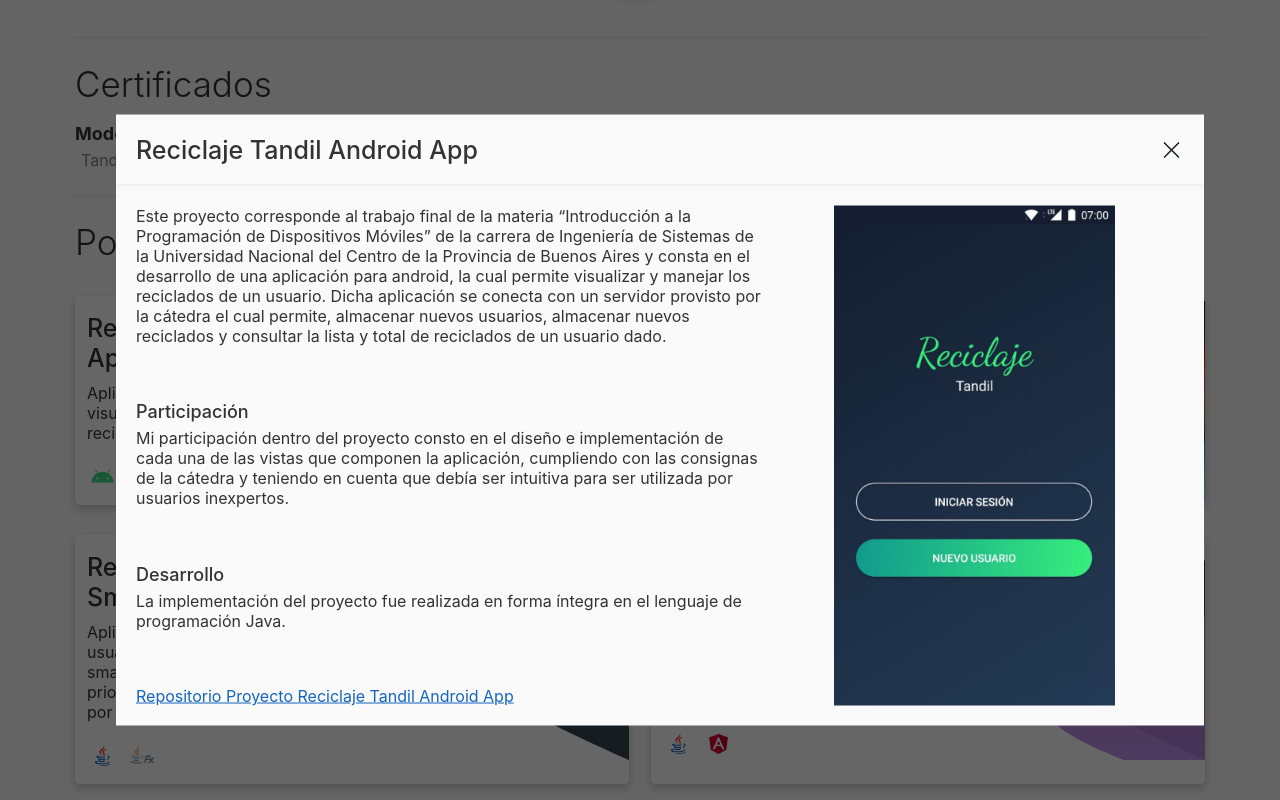
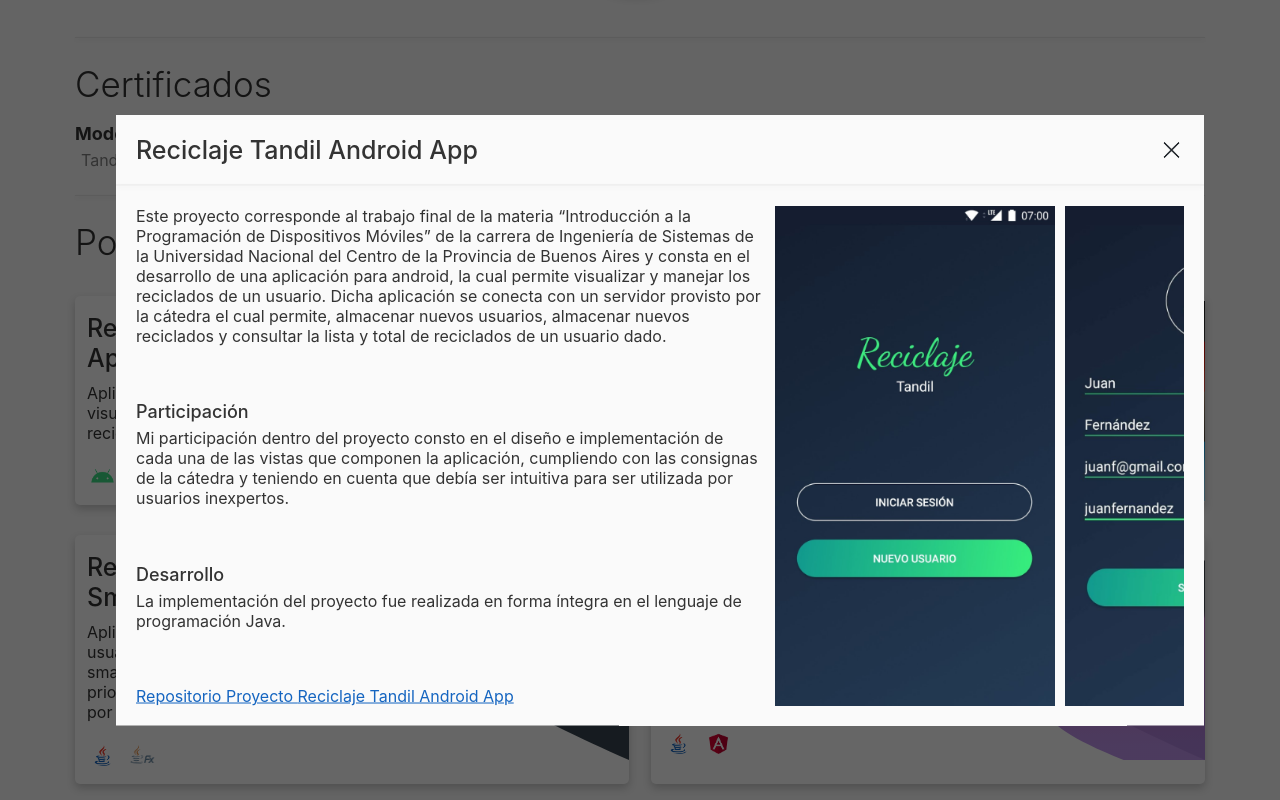
Before and after one commit to carreterosanti/Personal-Resume, a React (Create React App) app: page / in a window 1280 px wide. Both pictures are taken after a click on the element 351 px from the left and 1373 px from the top of the page. Shown: the part 973-1773 px from the top of the page. Built offline with nearby package versions, Linux system fonts and the light colour scheme.

Commit message:
Test Img Info Proyecto Layout v1.3

```diff
--- a/src/components/InfoProyecto.js
+++ b/src/components/InfoProyecto.js
@@ -2,47 +2,37 @@ import React from "react";
 import Modal from "./Modal";
 
 export default function InfoProyecto(props) {
-  console.log(props.imagen);
+  console.log("$ " + props.imagen);
+
+  const imagenes = props.imagen.map(element => {
+    console.log("L" + element);
+    return (
+      <img
+        style={{ maxHeight: "500px", marginRight: "10px" }}
+        src={element}
+        alt="Imagen Proyecto"
+      />
+    );
+  });
 
   const contenido = (
-    <div style={{ display: "flex" }}>
-      <div
-        style={{
-          maxWidth: "60%",
-          display: "flex",
-          flexDirection: "column",
-          justifyContent: "space-between"
-        }}
-      >
+    <div class="div-info-proyecto">
+      <div class="text-info-proyecto">
         <p style={{ marginTop: "0px" }}>{props.descripcion}</p>
         <div>
           <h3 class="h3-small-sub-titulo">Participación</h3>
-          <p style={{ marginTop: "6px" }}>{props.participacion}</p>
+          <p class="small-top-margin">{props.participacion}</p>
         </div>
         <div>
           <h3 class="h3-small-sub-titulo">Desarrollo</h3>
-          <p style={{ marginTop: "6px" }}>{props.desarrollo}</p>
+          <p class="small-top-margin">{props.desarrollo}</p>
         </div>
 
         <a style={{ color: "#1565C0" }} href={props.linkRepositorio}>
           Repositorio Proyecto {props.titulo}
         </a>
       </div>
-      <div
-        style={{
-          minHeight: "100%",
-          minWidth: "40%",
-          display: "flex",
-          justifyContent: "center",
-          alignItems: "center"
-        }}
-      >
-        <img
-          style={{ maxHeight: "500px" }}
-          src={props.imagen}
-          alt="Imagen Proyecto"
-        />
-      </div>
+      <div class="slider-img-info-proyecto">{imagenes}</div>
     </div>
   );
 
--- a/src/components/Portafolio.js
+++ b/src/components/Portafolio.js
@@ -14,9 +14,7 @@ export default function Portfolio(props) {
     linkRepositorioInfoProyecto,
     setlinkRepositorioInfoProyecto
   ] = useState();
-  const [imagenInfoProyecto, setImagenInfoProyecto] = useState(
-    "./images/recicladosTandilScreenshot1.png"
-  );
+  const [imagenInfoProyecto, setImagenInfoProyecto] = useState([]);
 
   function controllInfoProyecto(
     titulo,
--- a/src/components/WaveGenerator.js
+++ b/src/components/WaveGenerator.js
@@ -1,7 +1,6 @@
 import React from "react";
 
 export default function WaveGenerator(props) {
-  console.log(props.wave);
   const generatedWaves = props.wave.map(element => (
     <>
       <linearGradient
--- a/src/components/components-style.css
+++ b/src/components/components-style.css
@@ -327,11 +327,34 @@ h3 {
 }
 
 .div-item-intereses {
-  display: "flex";
-  justify-content: "space-evenly";
-  margin-top: "20px";
-  margin-bottom: "40px";
-  flex-wrap: "wrap";
+  display: flex;
+  justify-content: space-evenly;
+  margin-top: 20px;
+  margin-bottom: 40px;
+  flex-wrap: wrap;
+}
+
+.small-top-margin {
+  margin-top: 6px;
+}
+
+.text-info-proyecto {
+  max-width: 60%;
+  display: flex;
+  flex-direction: column;
+  justify-content: space-between;
+  margin-right: 10px;
+}
+
+.slider-img-info-proyecto {
+  display: flex;
+  align-items: center;
+  overflow-x: auto;
+  -webkit-overflow-scrolling: touch;
+}
+
+.div-info-proyecto {
+  display: flex;
 }
 
 @media only screen and (max-width: 600px) {
@@ -506,6 +529,20 @@ h3 {
     max-width: 99%;
     min-width: 99%;
   }
+
+  .text-info-proyecto {
+    max-width: 100%;
+    display: flex;
+    flex-direction: column;
+    justify-content: space-between;
+    margin-right: 0px;
+    margin-bottom: 15px;
+  }
+
+  .div-info-proyecto {
+    display: flex;
+    flex-wrap: wrap;
+  }
 }
 
 @media only screen and (max-width: 400px) {
--- a/src/components/data-materias.js
+++ b/src/components/data-materias.js
@@ -283,7 +283,16 @@ export const portfolioReciclajeTandil = {
     "La implementación del proyecto fue realizada en forma íntegra en el lenguaje de programación Java.",
   linkRepositorio:
     "https://bitbucket.org/carreterosanti/reciclados-tandil-tp-final-moviles/src/master/",
-  urlImagen: "./recicladosTandilScreenshot1.png",
+  urlImagen: [
+    "./recicladosTandilScreenshot1.png",
+    "./recicladosTandilScreenshot2.png",
+    "./recicladosTandilScreenshot3.png",
+    "./recicladosTandilScreenshot4.png",
+    "./recicladosTandilScreenshot5.png",
+    "./recicladosTandilScreenshot6.png",
+    "./recicladosTandilScreenshot7.png",
+    "./recicladosTandilScreenshot8.png"
+  ],
   wave: wavesReciclajeTandil
 };
 
```
Also changed, not shown: public/recicladosTandilScreenshot3.png.
